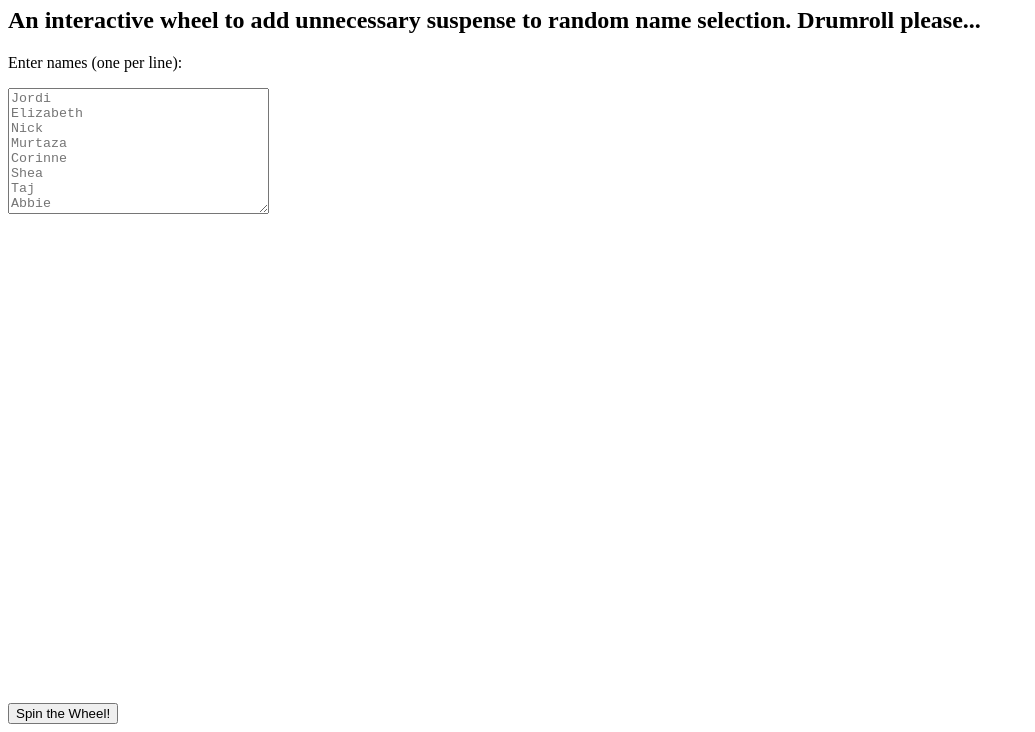
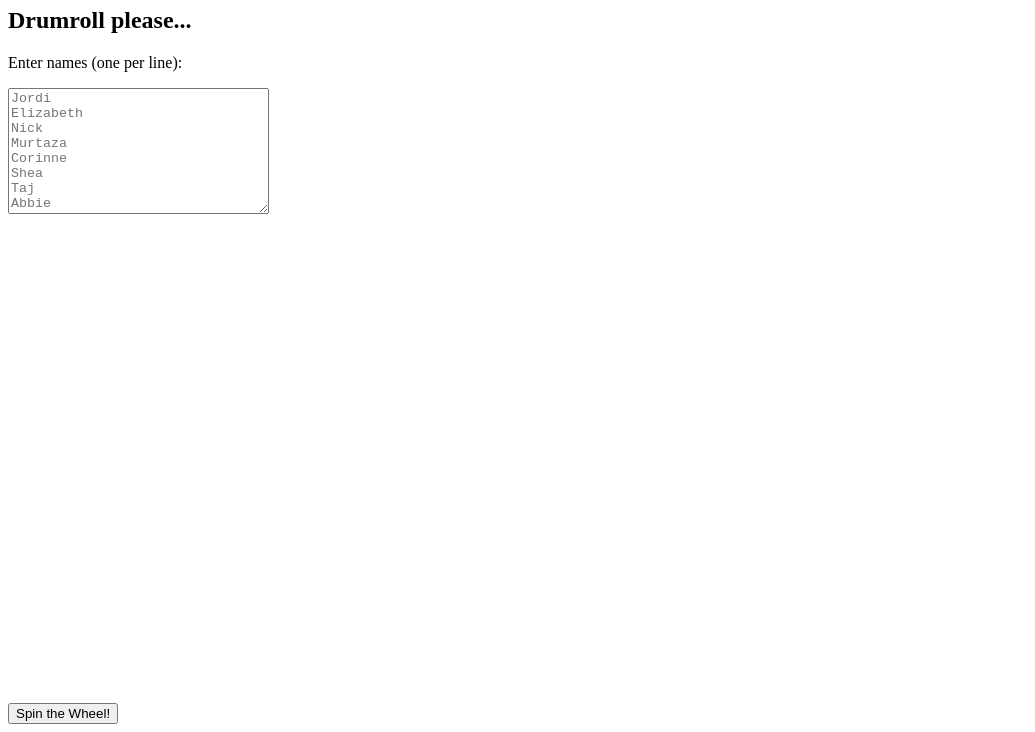
Before and after one commit to jordi-varney-irlam/the-name-wheel, a plain HTML site: page index.html in a window 1280 px wide. Shown: the part 73-805 px from the top of the page, without its empty margins (0-1035 px from the left). Drawn offline with Linux system fonts and the light colour scheme.

Commit message:
Initial commit

```diff
--- a/index.html
+++ b/index.html
@@ -8,7 +8,7 @@
 
     <body>
         <h1>The Name Wheel</h1>
-        <h2>An interactive wheel to add unnecessary suspense to random name selection. Drumroll please...</h2>
+        <h2>Drumroll please...</h2>
         <p>Enter names (one per line):</p>
         <textarea id="nameInput" rows="8" cols="30" placeholder="Jordi
 Elizabeth
```
